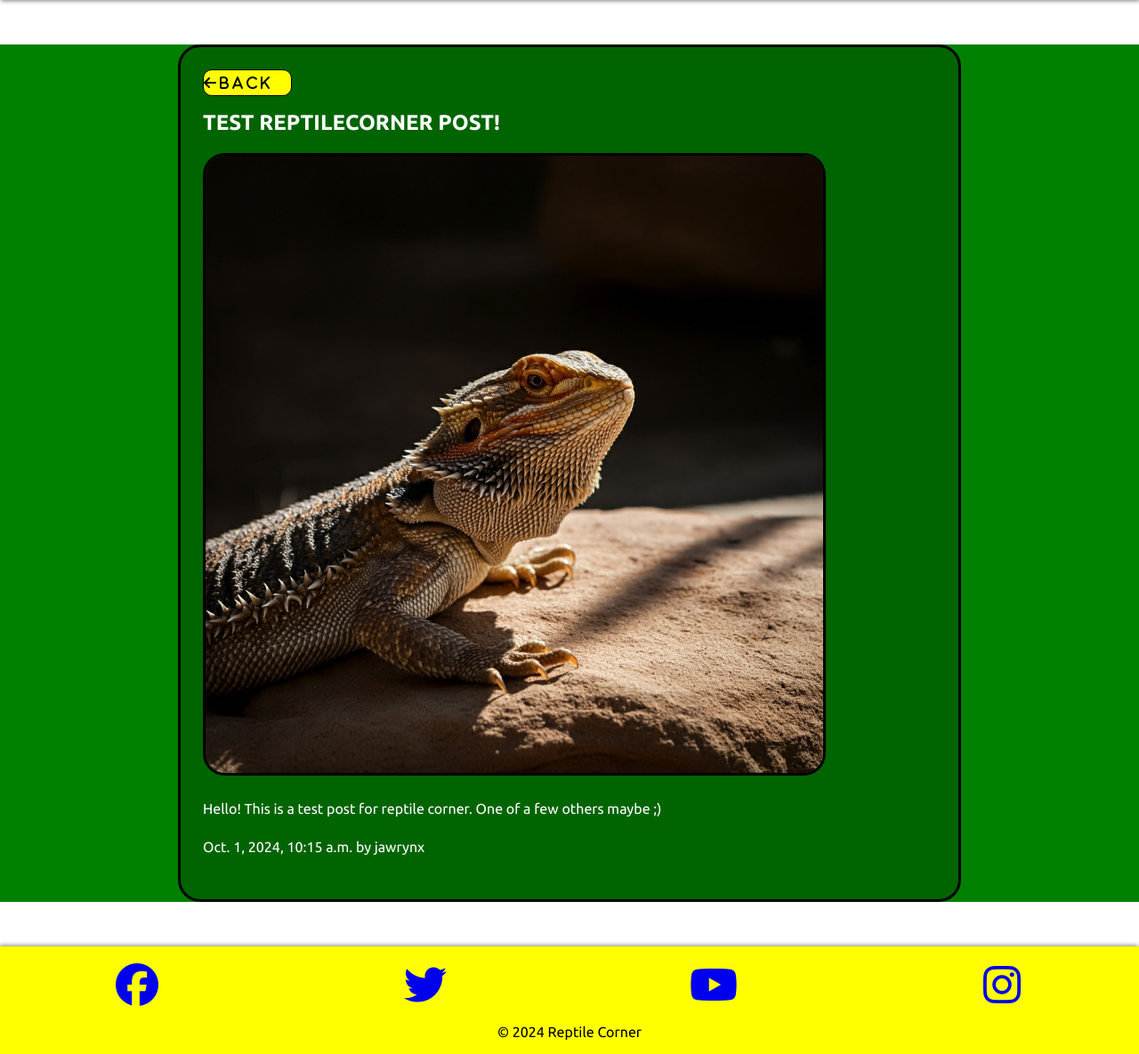
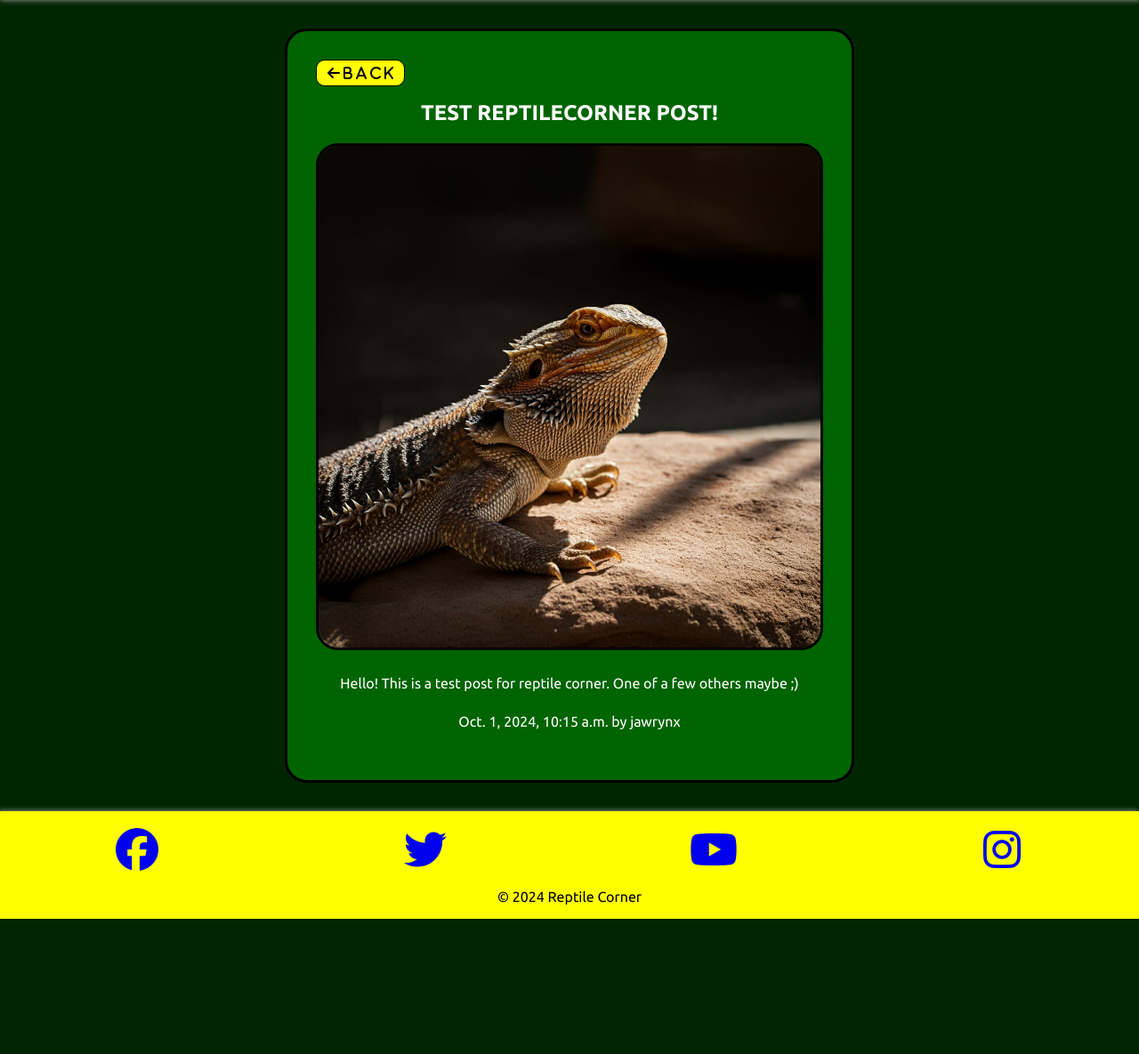
Before and after one commit to Jawrynx/ReptileCorner, a Django app: a page that uses posts/templates/posts/post_page.html in a window 1280 px wide. Shown: the part 82-1267 px from the top of the page at 89% size. After the commit the page ends 1115 px from the top, so only its background shows below. Run offline with Django 5.2, Linux system fonts and the light colour scheme; data comes from the database, SQL or seed files in the repository; some libraries are stand-ins or nearby versions.

Commit message:
Fixed styling on the individual posts page, few further enhancements to the page structure

```diff
--- a/posts/templates/posts/post_page.html
+++ b/posts/templates/posts/post_page.html
@@ -6,6 +6,7 @@
 
 {% block content %}
     <section class="post-page">
+        <div class="post-card">
             <div class="grid">
                 <div class="col-1">
                     <div class="post-header">
@@ -18,12 +19,13 @@
                     </div>
                 </div>
             </div>
-        <img class="post-image" src="{{ post.image.url }}" alt="{{ post.title }}">
+            <img class="post-image col-12" src="{{ post.image.url }}" alt="{{ post.title }}">
             <div class="col-12">
                 <p class="body-field">{{ post.body }}</p>
             </div>
             <div class="col-12">
                 <p class="date-stamp">{{ post.date }} by {{ post.author }}</p>
             </div>
+        </div>
     </section>
 {% endblock %}
--- a/static/css/style.css
+++ b/static/css/style.css
@@ -295,12 +295,19 @@ ul{
 
 /* Individual Posts */
 .post-page {
-    margin: 50px 50px;
-    padding: 25px;
+    color: white;
+    display: flex;
+    background-color: rgba(0, 0, 0, 0.7);
+    justify-content: center;
+}
+
+.post-card {
+    margin: 2rem;
+    width: 50%;
+    border: 3px solid black;
     background-color: darkgreen;
-    border: 3px solid black;
+    padding: 2rem;
     border-radius: 25px;
-    color: white;
 }
 
 /* .post-header {
@@ -699,7 +706,7 @@ footer {
 
     /* Individual Posts */
     .post-page {
-        margin: 50px 200px;
+        text-align: center;
     }
 
     .login-container {
```
Lines whose indentation alone changed are shown as unchanged.
